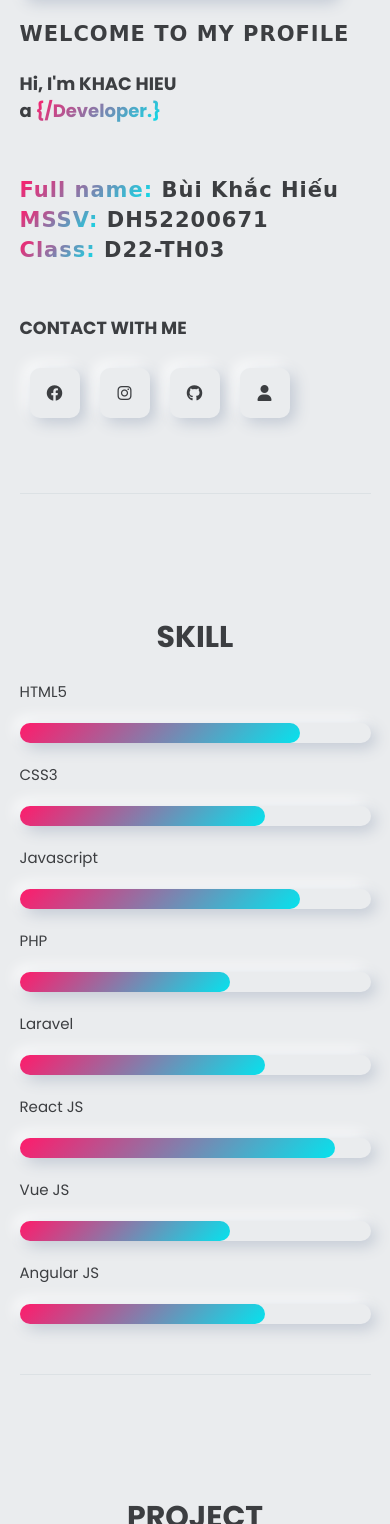
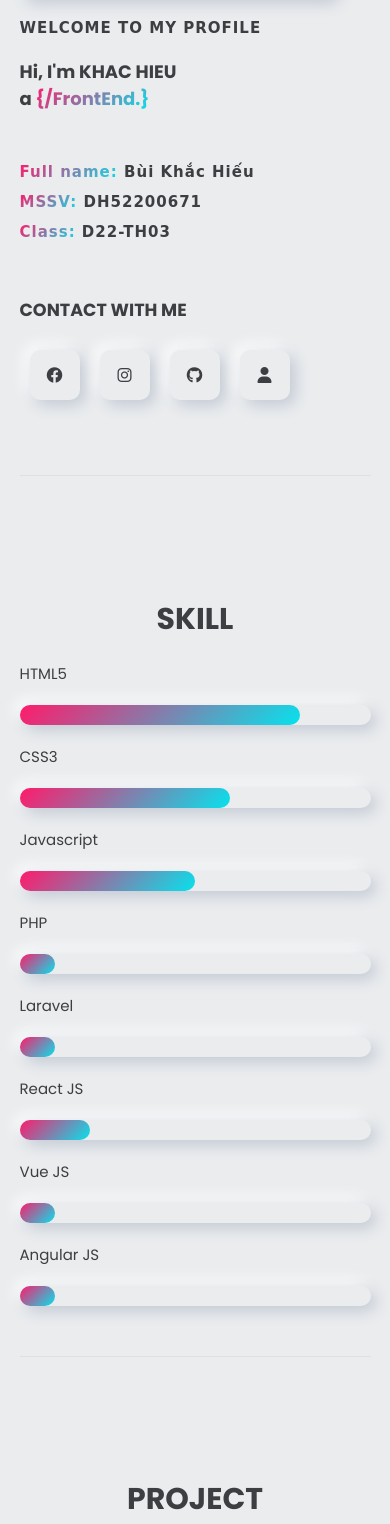
Before and after one commit to LynxJi/buikhachieu.github.io, a plain HTML site: page index.html in a window 390 px wide. Shown: the part 389-1913 px from the top of the page. Drawn offline with Linux system fonts and the light colour scheme.

Commit message:
push code

```diff
--- a/index.html
+++ b/index.html
@@ -40,7 +40,7 @@
                 <h1>
                     Hi, I'm KHAC HIEU <br/>
                     a <div class="gradientText">
-                        <div class="job" data-job1="{/Developer.}" data-job2="{/FrondEnd.}"></div>
+                        <div class="job" data-job1="{/FrontEnd.}"" data-job2="{/Student.}" ></div>
                     </div>
                 </h1>
                 <p></br>
@@ -78,31 +78,31 @@
             </div>
             <div class="item">
                 <div class="name">CSS3</div>
-                <div class="evaluate" style="--point:70%"></div>
+                <div class="evaluate" style="--point:60%"></div>
             </div>
             <div class="item">
                 <div class="name">Javascript</div>
-                <div class="evaluate" style="--point:80%"></div>
+                <div class="evaluate" style="--point:50%"></div>
             </div>
             <div class="item">
                 <div class="name">PHP</div>
-                <div class="evaluate" style="--point:60%"></div>
+                <div class="evaluate" style="--point:10%"></div>
             </div>
             <div class="item">
                 <div class="name">Laravel</div>
-                <div class="evaluate" style="--point:70%"></div>
+                <div class="evaluate" style="--point:10%"></div>
             </div>
             <div class="item">
                 <div class="name">React JS</div>
-                <div class="evaluate" style="--point:90%"></div>
+                <div class="evaluate" style="--point:20%"></div>
             </div>
             <div class="item">
                 <div class="name">Vue JS</div>
-                <div class="evaluate" style="--point:60%"></div>
+                <div class="evaluate" style="--point:10%"></div>
             </div>
             <div class="item">
                 <div class="name">Angular JS</div>
-                <div class="evaluate" style="--point:70%"></div>
+                <div class="evaluate" style="--point:10%"></div>
             </div>
         </div>
        </div>
--- a/style.css
+++ b/style.css
@@ -1,8 +1,8 @@
 @import url('https://fonts.googleapis.com/css2?family=Poppins:wght@200;300;400;500;600;700&display=swap');
-@font-face {
+/* @font-face {
     font-family: 'DT PhuDu';
-    src: url('C:/Users/84383/Downloads/DT_phudu');
-}
+    src: url('C:/Users/84383/Downloads/DT_phudu'); */
+/* } */
 html{
     scroll-behavior: smooth;
 }
@@ -132,10 +132,10 @@ header ul li{
     }
 }
 @keyframes changeText{
-    from{
+    0%{
         content: attr(data-job1);
     }
-    to{
+    100%{
         content: attr(data-job2);
     }
 }
@@ -285,7 +285,10 @@ header input{
         grid-template-columns: 40% 60%;
     }
     .banner .content h1{
-        font-size: 2em;
+        font-size: 1.5em;
+    }
+    .banner .content p{
+        font-size: 1em;
     }
     .listProject{
         grid-template-columns: repeat(2, 1fr);
```
